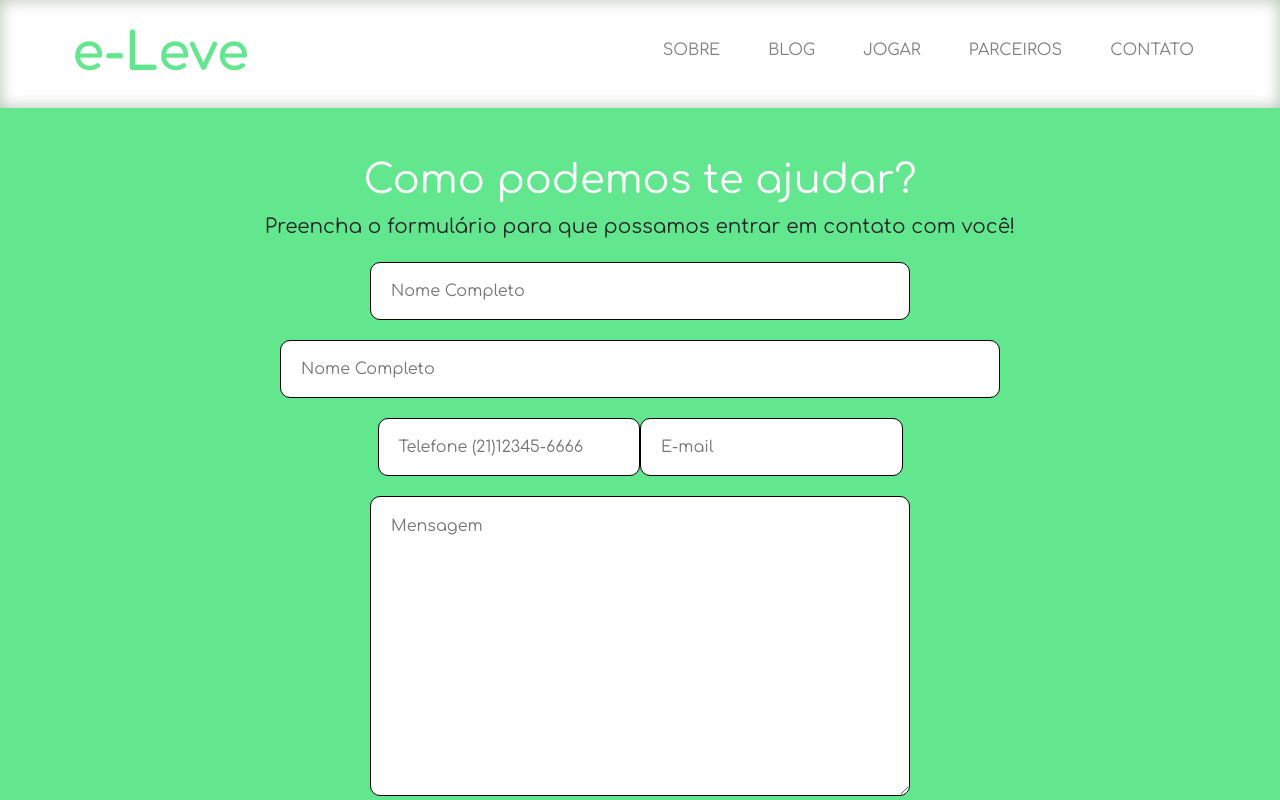
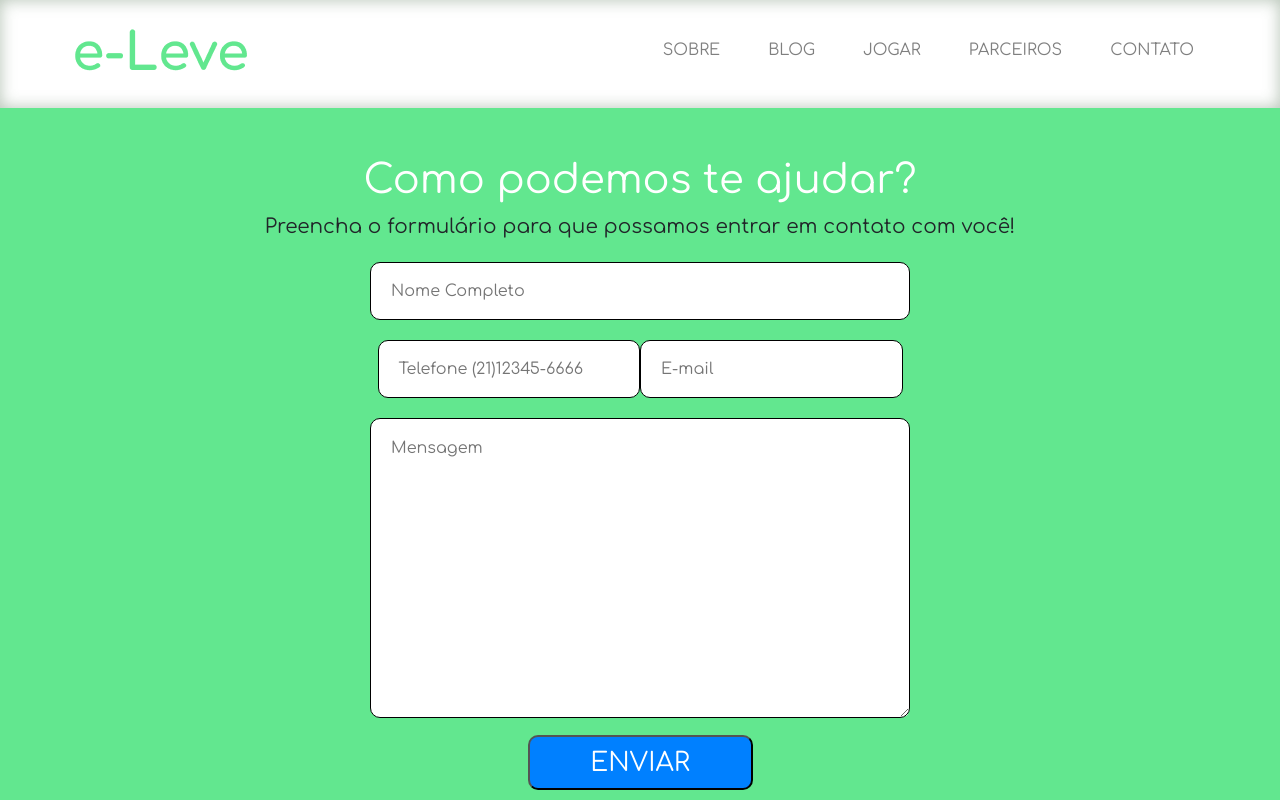
Before and after one commit to figuart/e-Leve-React, a React (Create React App) app: page /Contato in a window 1280 px wide. Shown: the top 800 px of the page. Built offline with nearby package versions, Linux system fonts and the light colour scheme; what webfontloader would draw is missing.

Commit message:
Update Contato.js

```diff
--- a/src/view/Contato.js
+++ b/src/view/Contato.js
@@ -12,8 +12,7 @@ export default function Contato() {
                <div className="container-fluid col-12 justify-content-center">Preencha o formulário para que possamos entrar em contato com você!</div>
            </ContatoAsk>
            <Form className="form-group col-12 justify-content-center" action="mailto:e-leve.tecnologia@yandex.com">
-                <Nome type="text" className="container-fluid col-12 col-sm-6" name="nome" placeholder="Nome Completo" id="name"/>
-                <Nome type="text" className="col-12 col-md-8 col-sm-6" name="nome" placeholder="Nome Completo" id="name"/>
+                <Nome type="text" className="col-12 col-sm-6" name="nome" placeholder="Nome Completo" id="name"/>
 
                 <TelMail className="m-0 col-12 justify-content-between">
                     <Tel type="text" className="col-md-3 col-sm-6"  name="tefone" placeholder="Telefone (21)12345-6666" id="phone"/>
@@ -46,7 +45,7 @@ const ContatoAsk = styled.div `
 const Form = styled.form `
 `
 const Nome = styled.input `
-    width:10%;
+    width:100%;
 `
 const Mensagem = styled.textarea `
     height: 300px;
```
